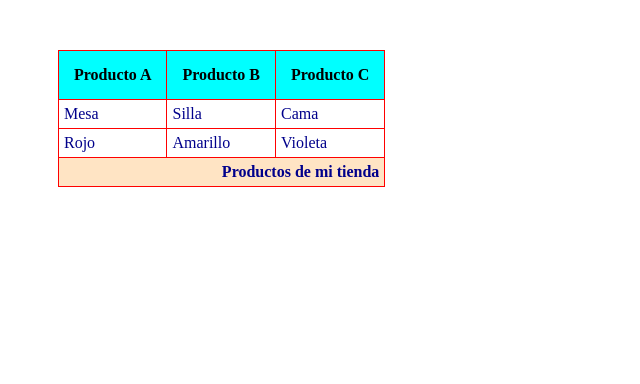
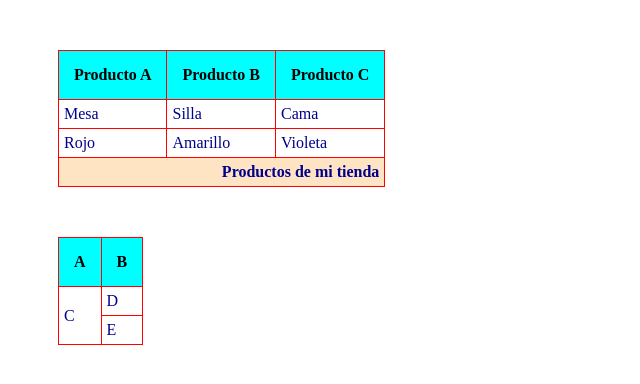
Before and after one commit to PabloVT01/Web1, a plain HTML site: page web-tablas/index.html in a window 1280 px wide. Shown: the whole page, without its empty margins (0-640 px from the left). Drawn offline with Linux system fonts and the light colour scheme.

Commit message:
Nueva tabla

```diff
--- a/web-tablas/index.html
+++ b/web-tablas/index.html
@@ -35,6 +35,23 @@
             </tr>
         </tfoot>
     </table>
+    <table>
+        <thead>
+            <tr>
+                <th>A</th>
+                <th>B</th>
+            </tr>
+        </thead>
+        <tbody>
+            <tr>
+                <td rowspan="2">C</td>
+                <td>D</td>
+            </tr>
+            <tr>
+                <td>E</td>
+            </tr>
+        </tbody>
+    </table>
 </body>
 
 </html>
```
